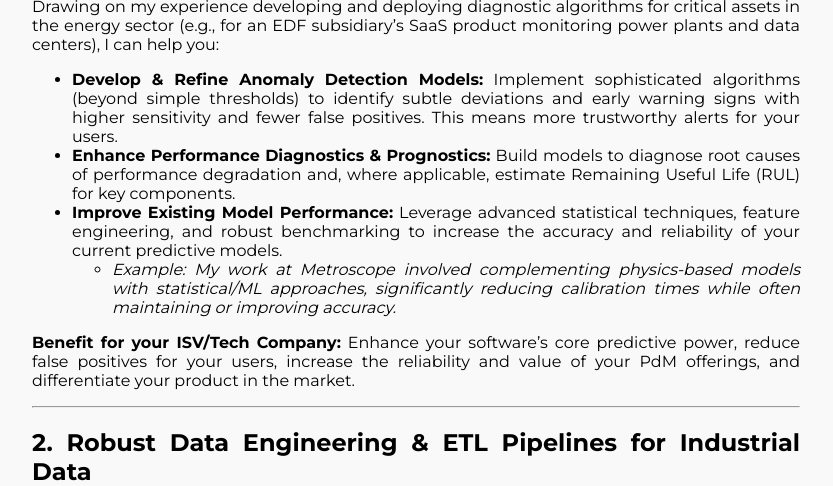
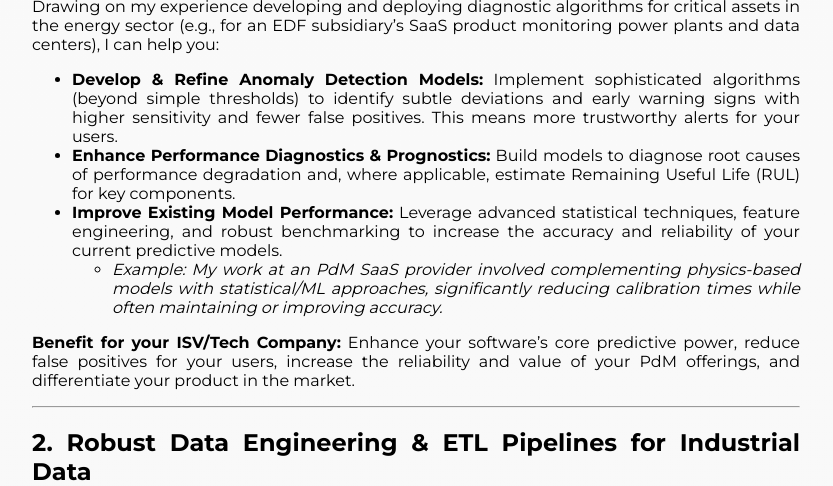
Before and after one commit to alexkolo/strategic-ai, a Jekyll site: the page built from services.md, in a window 1280 px wide and 1400 px high, scrolled down 881 px, cut to the strip 0-486 px from the top of the window. Shown: the whole strip, without its empty margins (224-1057 px from the left). Built offline with Jekyll 4.4.1, drawn with Linux system fonts in a browser that asks for light colours; some web fonts are replaced; some of the changed text lies outside the part shown.

Commit message:
refine examples and terminology in services.md for clarity and accuracy

```diff
--- a/services.md
+++ b/services.md
@@ -29,7 +29,7 @@
 - **Develop & Refine Anomaly Detection Models:** Implement sophisticated algorithms (beyond simple thresholds) to identify subtle deviations and early warning signs with higher sensitivity and fewer false positives. This means more trustworthy alerts for your users.
 - **Enhance Performance Diagnostics & Prognostics:** Build models to diagnose root causes of performance degradation and, where applicable, estimate Remaining Useful Life (RUL) for key components.
 - **Improve Existing Model Performance:** Leverage advanced statistical techniques, feature engineering, and robust benchmarking to increase the accuracy and reliability of your current predictive models.
-  - _Example: My work at Metroscope involved complementing physics-based models with statistical/ML approaches, significantly reducing calibration times while often maintaining or improving accuracy._
+  - _Example: My work at an PdM SaaS provider involved complementing physics-based models with statistical/ML approaches, significantly reducing calibration times while often maintaining or improving accuracy._
 
 **Benefit for your ISV/Tech Company:** Enhance your software's core predictive power, reduce false positives for your users, increase the reliability and value of your PdM offerings, and differentiate your product in the market.
 
@@ -42,10 +42,10 @@
 </div>
 
 **Ensure your AI models are built on a foundation of high-quality, reliable data.**
-Industrial sensor data is often complex, heterogeneous, and noisy. My experience in astrophysics (handling petabytes of complex data) and at Metroscope (processing diverse client data from >10 industrial plants) has equipped me to:
+Industrial sensor data is often complex, heterogeneous, and noisy. My experience in astrophysics (handling petabytes of complex data) and at an PdM SaaS provider (processing diverse client data from >10 industrial plants) has equipped me to:
 
 - **Design & Implement Custom ETL Pipelines:** Develop automated workflows to ingest, clean, validate, transform, and structure raw sensor data, making it ready for advanced analytics.
-- **Automate Data Quality Checks & Anomaly Correction:** Implement KI-gestützte Plausibilitätschecks and routines for automated data cleansing and interpolation, ensuring data consistency.
+- **Automate Data Quality Checks & Anomaly Correction:** Implement AI-empowered plausibility checks and routines for automated data cleansing and interpolation, ensuring data consistency.
 - **Optimize Data Handling for Scalability:** Build pipelines that can efficiently process large volumes of time-series data.
 
 **Benefit for your ISV/Tech Company:** Build a reliable data foundation for all your analytics, ensure your algorithms perform optimally by feeding them clean, well-structured data, and reduce manual data preparation efforts for your team and your clients.
@@ -72,14 +72,14 @@
 ## 4. Generative AI (GenAI) & LLM Integration for Industrial Value
 
 <div style="text-align: center;">
-<img src="{{ site.image_url }}/ChatGPT Image May 14, 2025, 06_40_31 PM - Generative AI (GenAI) and LLM Integration for Industrial Value.svg" alt="Generative AI (GenAI) & LLM Integration for Industrial Value" height="200"/>
+<img src="{{ site.image_url }}/ChatGPT Image May 14, 2025, 08_12_56 PM - Developing an AI-Powered Q&A Companion with Generative AI.svg" alt="Developing an AI-Powered Q&A Companion with Generative AI" height="200"/>
 </div>
 
 **Unlock new efficiencies and insights by leveraging the power of Large Language Models (LLMs) within your industrial software.**
 Beyond core PdM, GenAI offers exciting opportunities to enhance user experience and extract value from unstructured data:
 
-- **Custom RAG Systems & Intelligent Chatbots:** Develop AI assistants that provide fast, context-aware answers to technical questions by drawing on your proprietary knowledge bases (e.g., technical manuals, maintenance logs, Elpro & operator documentation).
-  - _Examples: My projects include building RAG systems like the [NutritionFacts Chatbot](https://nutrify-your-life.streamlit.app/) and my [Personal Digital Twin](https://alex-kolodzig-cv.streamlit.app/My_Digital_Twin)._
+- **Custom RAG Systems & Intelligent Chatbots:** Develop AI assistants that provide fast, context-aware answers to technical questions by drawing on your proprietary knowledge bases (e.g., technical manuals, maintenance logs, manufacturer or operator documentation).
+  <!-- - _Examples: My projects include building RAG systems like the [NutritionFacts Chatbot](https://nutrify-your-life.streamlit.app/) and my [Personal Digital Twin](https://alex-kolodzig-cv.streamlit.app/My_Digital_Twin)._ -->
 - **Automated Reporting & Insight Summarization:** Utilize LLMs to intelligently summarize asset conditions, maintenance events, or complex log files, presenting key information clearly and concisely.
 - **Enhanced Data Interaction & Feature Discovery:** Explore how GenAI can help analyze unstructured data to find relevant features for PdM models or support engineers in their diagnostic workflows.
 
@@ -123,3 +123,5 @@
 
 5. **Ongoing Partnership & Evolution (Optional Add-on):**
    - For long-term success, I can offer continuous support, monitoring, and improvement services. This helps keep your AI solution at the cutting edge, adapting to new data, evolving trends, and ensuring it consistently delivers maximum impact.
+
+---
```
Also changed, not shown: other parts of services.md (+1 -1 lines).
